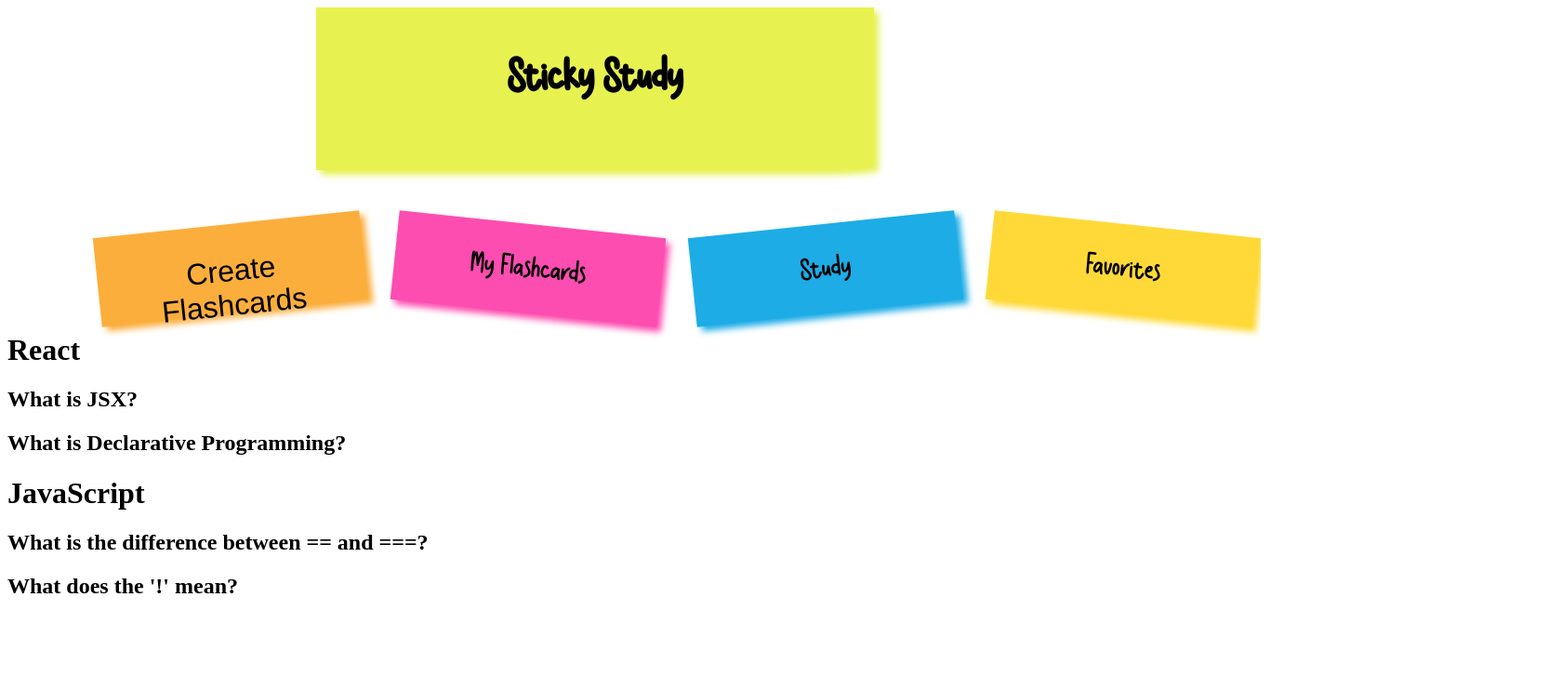
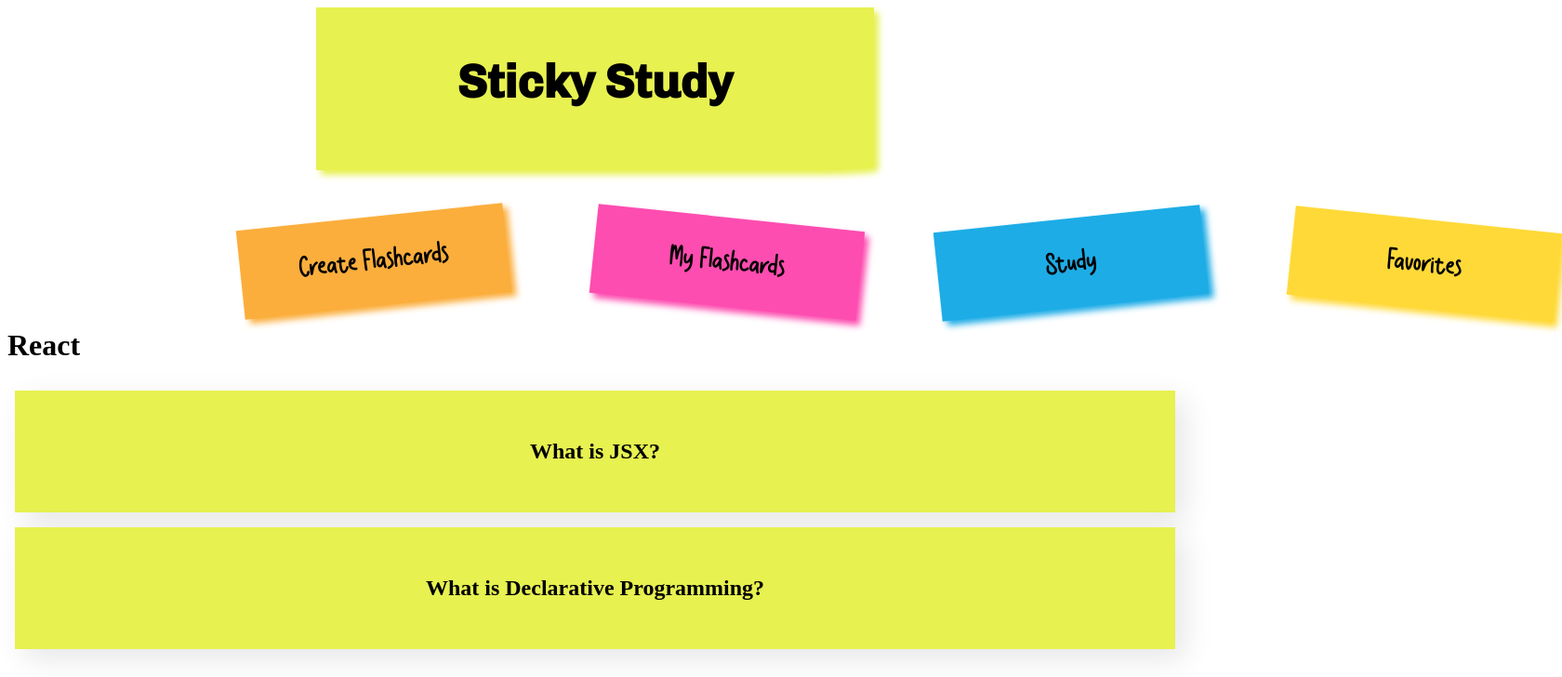
Before and after one commit to rjyeeun/Flashcard, a React (Create React App) app in the folder flashcard_phase_2_project/: page /decks in a window 1280 px wide. Shown: the top 728 px of the page at 93% size, 1680 px wide, since content can reach past the window. Built offline with nearby package versions, Linux system fonts and the light colour scheme; data requests are answered from the project's data file.

Commit message:
add css to each card

```diff
--- a/flashcard_phase_2_project/src/components/FlashCard.js
+++ b/flashcard_phase_2_project/src/components/FlashCard.js
@@ -11,9 +11,13 @@
     const {id, question, answer} = flashcard
 
     return (
-        <div className='card'>
-            <h2 onClick={toggleStudy}>{isFront?question:answer}</h2>
-            {/* <h2>{answer}</h2> */}
+        <div className='container'>
+            <div className='card'>
+                {isFront? (
+                <h2 className="front" onClick={toggleStudy}>{question}</h2>
+                ) : (
+                <h2 className="back" onClick={toggleStudy}>{answer}</h2> )}
+            </div>
         </div>
     );
   }
--- a/flashcard_phase_2_project/src/index.css
+++ b/flashcard_phase_2_project/src/index.css
@@ -3,10 +3,7 @@
     font-family: 'Sticky Notes';
     src: url(./fonts/Sticky\ Notes.ttf);
 }
-@font-face {
-    font-family: 'StickNoteDemoRegular';
-    src: url(./fonts/StickNoteDemoRegular.ttf);
-}
+
 @font-face {
     font-family: 'Chivo-Bold';
     src: url(./fonts/Chivo-Bold.ttf);
@@ -14,7 +11,7 @@
 }
 
 .title {
-    font-family: 'Sticky Notes', sans-serif;
+    font-family: 'Chivo-Bold', sans-serif;
     display: inline-block;
     position: relative;
     font-size: 50px;
@@ -35,30 +32,35 @@
     border-bottom-right-radius: 5px;
     width: 10em;
     height: 1.5em;
-    background: linear-gradient(-30deg, transparent 1.2em, #E7F150 0);
+    background: linear-gradient(-30deg, transparent 1.5em, #E7F150 0);
 }
 
 .createNew {
-    font-family: 'Chivo-regular', sans-serif;
-    display: inline-block;
+    font-family: 'Sticky Notes', sans-serif;
     font-size: xx-large;
     text-align: center;
     text-decoration:none;
     color:#000;
-
-}
-
-.createNew {
     background: #FBAE3C;
-    display:block;
+    display:flex;
+    justify-content: center;
+    align-items: center;
+    position: relative;
     height:1em;
     width:7em;
     padding:1em;
     box-shadow: 5px 5px 7px #FBAE3C;
     transform: rotate(-6deg);
     transition: transform .15s linear;
-    margin-left: 3em;
-    margin-top: 1.8em
+    margin-left: 250px;
+    margin-top: 50px;
+}
+
+.createNew:hover {
+    border-bottom-right-radius: 5px;
+    width: 7em;
+    height: 1em;
+    background: linear-gradient(-30deg, transparent 1.5em, #FBAE3C 0)
 }
 
 .myFlashcard {
@@ -75,10 +77,17 @@
     box-shadow: 5px 5px 7px #FD4DB0;
     transform: rotate(6deg);
     transition: transform .15s linear;
-    margin-left: 13em;
-    margin-top: -3em
+    margin: auto;
+    margin-left: 630px;
+    margin-top: -95px
 }
 
+.myFlashcard:hover {
+    border-bottom-right-radius: 5px;
+    width: 7em;
+    height: 1em;
+    background: linear-gradient(-30deg, transparent 1.5em, #FD4DB0 0)
+}
 .study {
     font-family: 'Sticky Notes', sans-serif;
     font-size: xx-large;
@@ -93,10 +102,16 @@
     box-shadow: 5px 5px 7px #1DACE6;
     transform: rotate(-6deg);
     transition: transform .15s linear;
-    margin-left: 23em;
-    margin-top: -3em
+    margin: auto;
+    margin-left: 1000px;
+    margin-top: -95px
 }
-
+.study:hover {
+    border-bottom-right-radius: 5px;
+    width: 7em;
+    height: 1em;
+    background: linear-gradient(-30deg, transparent 1.5em, #1dace6 0)
+}
 .favorites {
     font-family: 'Sticky Notes', sans-serif;
     font-size: xx-large;
@@ -111,6 +126,39 @@
     box-shadow: 5px 5px 7px #FFD938;
     transform: rotate(6deg);
     transition: transform .15s linear;
-    margin-left: 33em;
-    margin-top: -3em
+    position: relative;
+    margin-left: 1380px;
+    margin-top: -95px
 }
+.favorites:hover {
+    border-bottom-right-radius: 5px;
+    width: 7em;
+    height: 1em;
+    background: linear-gradient(-30deg, transparent 1.5em, #ffd938 0)
+}
+.container {
+    padding: 0.5em;
+    display: grid;
+
+}
+.card {
+    padding: 2em;
+    box-shadow: 10px 10px 30px rgba(0,0,0,0.1);
+    background-color: #E7F150;
+    position: relative;
+    text-align: center;
+    transition: transform 0.8s;
+    transform-style: preserve-3rd
+}
+
+
+.front {
+
+    color: black;
+  }
+
+  .back {
+
+    background-color: green;
+    color: white;
+  }
```
